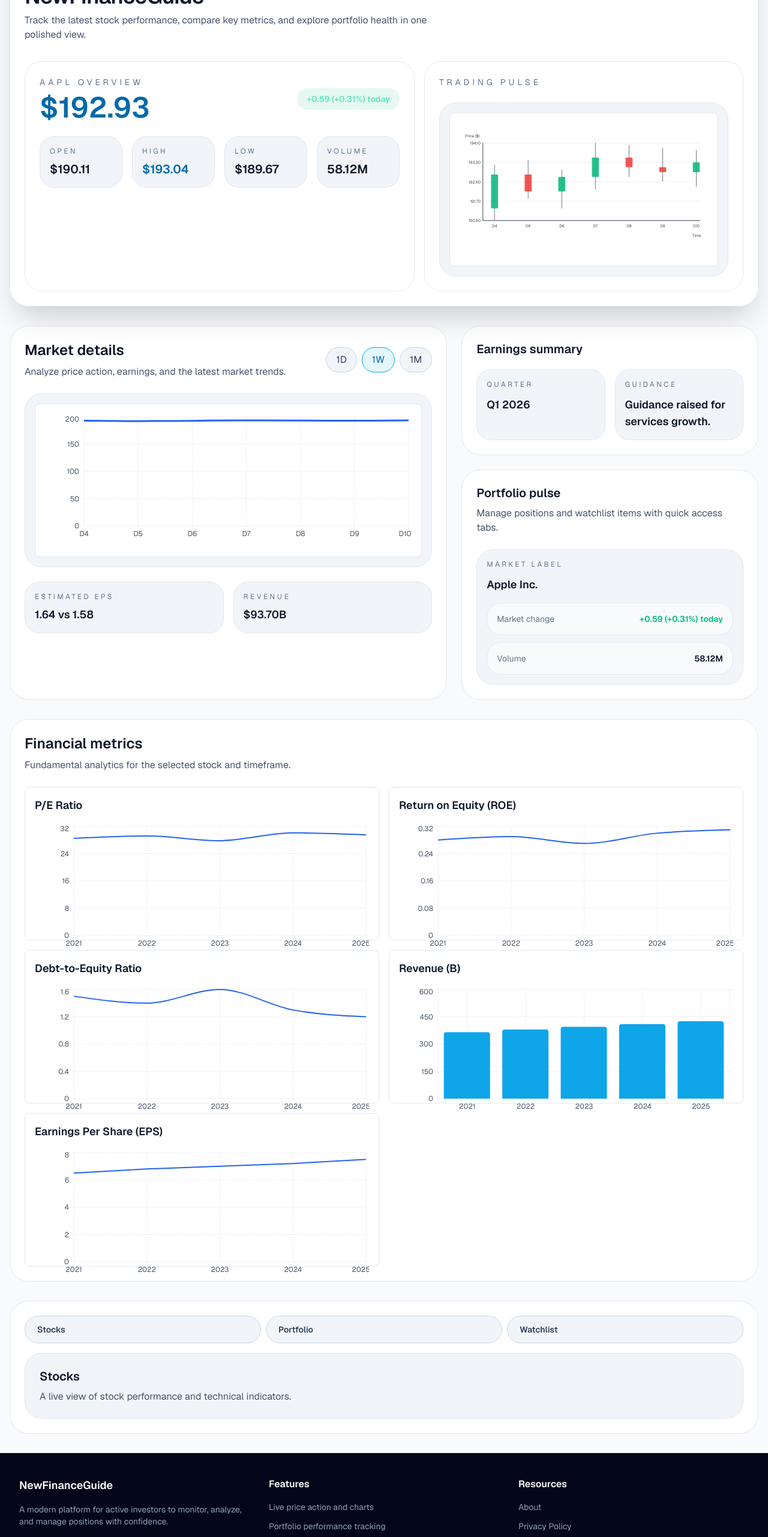
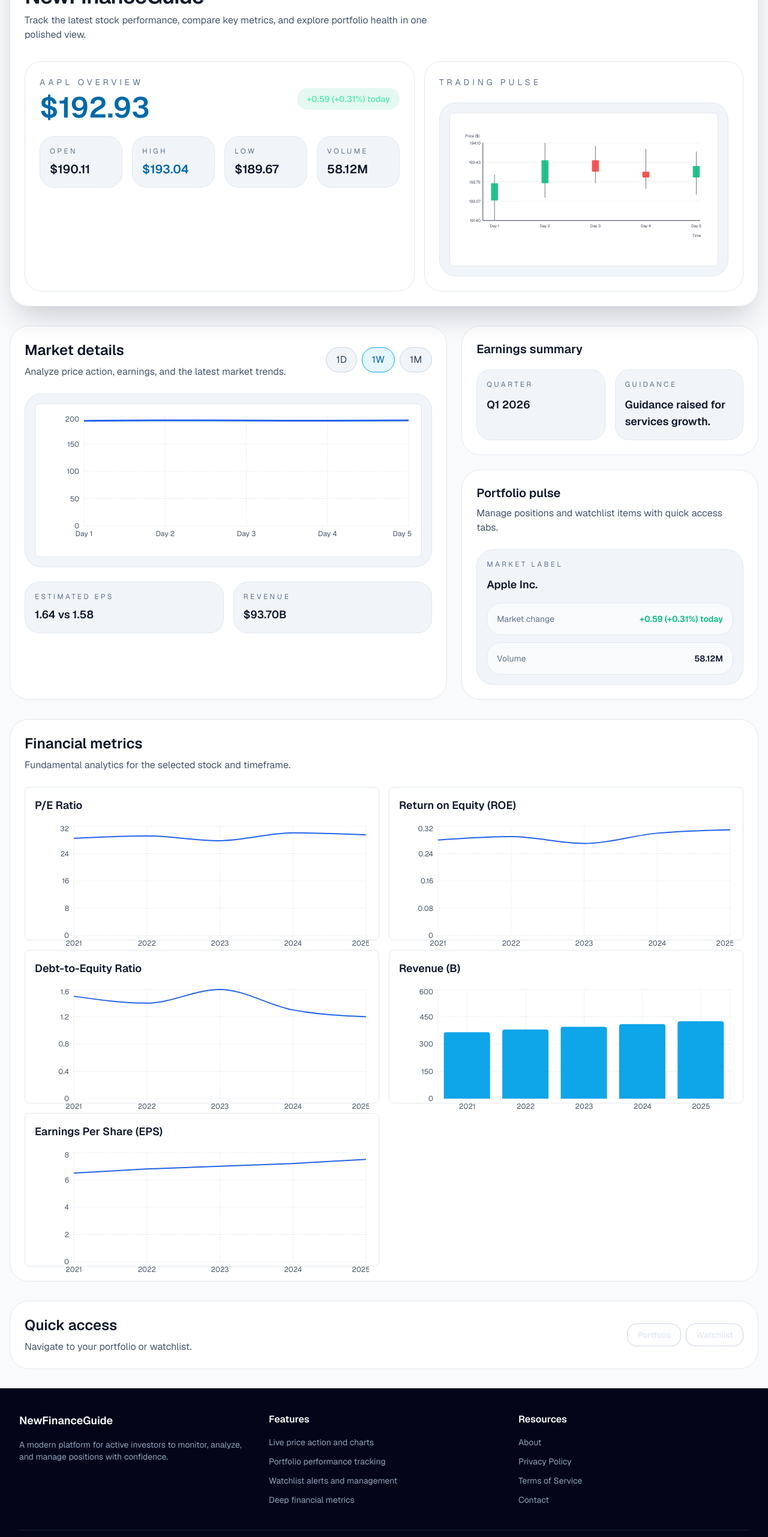
Before and after one commit to appcoder3-design/dashboard-app, a Next.js app: page / in a window 1280 px wide. Shown: the part 215-2778 px from the top of the page at 60% size. Built offline with nearby package versions, Linux system fonts and the light colour scheme.

Commit message:
Add period-specific chart data, fix data flow on symbol change, create separate Portfolio/Watchlist pages with routing

```diff
--- a/src/app/page.tsx
+++ b/src/app/page.tsx
@@ -1,14 +1,12 @@
 "use client";
 
 import { useEffect, useMemo, useState } from "react";
-import { Tab, Tabs, TabList, TabPanel } from "react-tabs";
-import "react-tabs/style/react-tabs.css";
+import Link from "next/link";
 import { useRealTimeData } from "../hooks/useRealTimeData";
+import { generatePeriodCandles, hashSymbol } from "../data/stocks";
 import PriceChart from "../components/PriceChart";
 import MetricsChart from "../components/MetricsChart";
 import CandlestickChart from "../components/CandlestickChart";
-import Portfolio from "../components/Portfolio";
-import Watchlist from "../components/Watchlist";
 
 const supportedSymbols = ["AAPL", "MSFT", "NVDA", "QQQ"];
 
@@ -33,7 +31,6 @@ export default function Home() {
     return savedTheme === "dark";
   });
   const [selectedPeriod, setSelectedPeriod] = useState<PeriodId>("1W");
-  const [activeTab, setActiveTab] = useState(0);
 
   const normalizedSymbol = symbolInput.trim().toUpperCase() || "AAPL";
   const data = useRealTimeData(normalizedSymbol);
@@ -46,7 +43,12 @@ export default function Home() {
   }, [isDarkMode]);
 
   const pointsCount = periods.find((period) => period.id === selectedPeriod)?.points ?? 7;
-  const visibleCandles = useMemo(() => data.candles.slice(-pointsCount), [data.candles, pointsCount]);
+  const seed = hashSymbol(normalizedSymbol);
+  const periodCandles = useMemo(
+    () => generatePeriodCandles(data.candles, selectedPeriod, seed),
+    [data.candles, selectedPeriod, seed]
+  );
+  const visibleCandles = useMemo(() => periodCandles.slice(-pointsCount), [periodCandles, pointsCount]);
 
   const displayData = {
     ...data,
@@ -233,26 +235,26 @@ export default function Home() {
         </section>
 
         <section className={`rounded-[32px] p-6 transition ${cardClasses}`}>
-          <Tabs selectedIndex={activeTab} onSelect={setActiveTab}>
-            <TabList className="grid gap-2 sm:grid-cols-3 mb-4">
-              <Tab className="rounded-3xl border border-slate-300 bg-slate-100 px-5 py-3 text-sm font-semibold text-slate-700 transition hover:border-sky-500 hover:text-sky-700 dark:border-slate-700 dark:bg-slate-900 dark:text-slate-300 dark:hover:border-cyan-400 dark:hover:text-white" selectedClassName="border-sky-500 bg-sky-500/10 text-sky-700 dark:border-cyan-400 dark:bg-cyan-500/10 dark:text-cyan-200">Stocks</Tab>
-              <Tab className="rounded-3xl border border-slate-300 bg-slate-100 px-5 py-3 text-sm font-semibold text-slate-700 transition hover:border-sky-500 hover:text-sky-700 dark:border-slate-700 dark:bg-slate-900 dark:text-slate-300 dark:hover:border-cyan-400 dark:hover:text-white" selectedClassName="border-sky-500 bg-sky-500/10 text-sky-700 dark:border-cyan-400 dark:bg-cyan-500/10 dark:text-cyan-200">Portfolio</Tab>
-              <Tab className="rounded-3xl border border-slate-300 bg-slate-100 px-5 py-3 text-sm font-semibold text-slate-700 transition hover:border-sky-500 hover:text-sky-700 dark:border-slate-700 dark:bg-slate-900 dark:text-slate-300 dark:hover:border-cyan-400 dark:hover:text-white" selectedClassName="border-sky-500 bg-sky-500/10 text-sky-700 dark:border-cyan-400 dark:bg-cyan-500/10 dark:text-cyan-200">Watchlist</Tab>
-            </TabList>
-
-            <TabPanel>
-              <div className={`rounded-[28px] p-6 transition ${softCardClasses}`}>
-                <h3 className="text-xl font-semibold text-slate-900 dark:text-slate-100">Stocks</h3>
-                <p className="mt-2 text-slate-600 dark:text-slate-400">A live view of stock performance and technical indicators.</p>
-              </div>
-            </TabPanel>
-            <TabPanel>
-              <Portfolio />
-            </TabPanel>
-            <TabPanel>
-              <Watchlist />
-            </TabPanel>
-          </Tabs>
+          <div className="flex items-center justify-between">
+            <div>
+              <h2 className="text-2xl font-semibold text-slate-900 dark:text-slate-100">Quick access</h2>
+              <p className="mt-2 text-slate-600 dark:text-slate-400">Navigate to your portfolio or watchlist.</p>
+            </div>
+            <div className="flex flex-col gap-2 sm:flex-row">
+              <Link
+                href="/portfolio"
+                className="rounded-2xl border border-slate-300 px-4 py-2 text-sm font-medium transition hover:border-sky-500 hover:bg-sky-500/10 dark:border-slate-700 dark:hover:border-cyan-400 dark:hover:bg-cyan-500/10"
+              >
+                Portfolio
+              </Link>
+              <Link
+                href="/watchlist"
+                className="rounded-2xl border border-slate-300 px-4 py-2 text-sm font-medium transition hover:border-sky-500 hover:bg-sky-500/10 dark:border-slate-700 dark:hover:border-cyan-400 dark:hover:bg-cyan-500/10"
+              >
+                Watchlist
+              </Link>
+            </div>
+          </div>
         </section>
       </div>
     </div>
--- /dev/null
+++ b/src/app/portfolio/page.tsx
@@ -0,0 +1,29 @@
+"use client";
+
+import Link from "next/link";
+import Portfolio from "../../components/Portfolio";
+
+export default function PortfolioPage() {
+  return (
+    <div className="min-h-screen bg-slate-50 text-slate-950 dark:bg-slate-950 dark:text-slate-100">
+      <div className="mx-auto max-w-7xl px-4 py-8">
+        <div className="mb-8 flex items-center justify-between">
+          <div>
+            <h1 className="text-4xl font-semibold tracking-tight">Portfolio</h1>
+            <p className="mt-2 text-slate-600 dark:text-slate-400">Manage your investment holdings and positions.</p>
+          </div>
+          <Link
+            href="/"
+            className="rounded-2xl border border-slate-300 px-4 py-2 text-sm font-medium transition hover:border-sky-500 hover:bg-sky-500/10 dark:border-slate-700 dark:hover:border-cyan-400 dark:hover:bg-cyan-500/10"
+          >
+            Back to Dashboard
+          </Link>
+        </div>
+
+        <div className="rounded-[32px] border border-slate-200 bg-white p-6 dark:border-slate-800 dark:bg-slate-900/90">
+          <Portfolio />
+        </div>
+      </div>
+    </div>
+  );
+}
--- /dev/null
+++ b/src/app/watchlist/page.tsx
@@ -0,0 +1,29 @@
+"use client";
+
+import Link from "next/link";
+import Watchlist from "../../components/Watchlist";
+
+export default function WatchlistPage() {
+  return (
+    <div className="min-h-screen bg-slate-50 text-slate-950 dark:bg-slate-950 dark:text-slate-100">
+      <div className="mx-auto max-w-7xl px-4 py-8">
+        <div className="mb-8 flex items-center justify-between">
+          <div>
+            <h1 className="text-4xl font-semibold tracking-tight">Watchlist</h1>
+            <p className="mt-2 text-slate-600 dark:text-slate-400">Track and monitor stocks of interest.</p>
+          </div>
+          <Link
+            href="/"
+            className="rounded-2xl border border-slate-300 px-4 py-2 text-sm font-medium transition hover:border-sky-500 hover:bg-sky-500/10 dark:border-slate-700 dark:hover:border-cyan-400 dark:hover:bg-cyan-500/10"
+          >
+            Back to Dashboard
+          </Link>
+        </div>
+
+        <div className="rounded-[32px] border border-slate-200 bg-white p-6 dark:border-slate-800 dark:bg-slate-900/90">
+          <Watchlist />
+        </div>
+      </div>
+    </div>
+  );
+}
--- a/src/data/stocks.ts
+++ b/src/data/stocks.ts
@@ -242,3 +242,42 @@ export function buildFallbackData(symbol: string): SymbolData {
     },
   };
 }
+
+export function generatePeriodCandles(
+  baseCandles: CandlePoint[],
+  period: "1D" | "1W" | "1M",
+  seed: number
+): CandlePoint[] {
+  if (period === "1D") {
+    // 5 past trading days with 5-min intervals (showing 5 candles for the last trading days)
+    return baseCandles.slice(-5).map((candle, idx) => ({
+      ...candle,
+      label: `Day ${idx + 1}`,
+    }));
+  } else if (period === "1W") {
+    // 5 past trading days with 1-day intervals
+    return baseCandles.slice(-5).map((candle, idx) => ({
+      ...candle,
+      label: `Day ${idx + 1}`,
+    }));
+  } else if (period === "1M") {
+    // All trading days in current calendar month (typically 20-22)
+    const daysInMonth = Math.floor(18 + (seed % 6)); // 18-23 trading days in a month
+    return Array.from({ length: daysInMonth }, (_, index) => {
+      const baseIndex = Math.floor((index / daysInMonth) * baseCandles.length);
+      const baseCandle = baseCandles[baseIndex] || baseCandles[baseCandles.length - 1];
+      const volatility = (Math.sin(index * 0.5 + seed) * 0.5 + 0.5) * 2;
+      const dayNum = index + 1;
+
+      return {
+        label: `${dayNum}`,
+        open: Number((baseCandle.open + (seed % 10 - 5) * volatility).toFixed(2)),
+        high: Number((baseCandle.high + (seed % 15 - 7) * volatility).toFixed(2)),
+        low: Number((baseCandle.low - (seed % 15 - 7) * volatility).toFixed(2)),
+        close: Number((baseCandle.close + (seed % 10 - 5) * volatility).toFixed(2)),
+      };
+    });
+  }
+
+  return baseCandles;
+}
--- a/src/hooks/useRealTimeData.ts
+++ b/src/hooks/useRealTimeData.ts
@@ -1,16 +1,28 @@
-import { useState, useEffect } from "react";
+import { useState, useEffect, useRef } from "react";
 import { SymbolData, dashboardData, buildFallbackData } from "../data/stocks";
 
 export function useRealTimeData(symbol: string) {
+  const normalizedSymbol = symbol.trim().toUpperCase() || "AAPL";
+  const prevSymbolRef = useRef(normalizedSymbol);
+
   const [data, setData] = useState<SymbolData>(() => {
-    const normalizedSymbol = symbol.trim().toUpperCase() || "AAPL";
     return dashboardData[normalizedSymbol] ?? buildFallbackData(normalizedSymbol);
   });
 
+  // Update data when symbol changes
+  useEffect(() => {
+    if (prevSymbolRef.current !== normalizedSymbol) {
+      prevSymbolRef.current = normalizedSymbol;
+      const newData = dashboardData[normalizedSymbol] ?? buildFallbackData(normalizedSymbol);
+      setData(newData);
+    }
+  }, [normalizedSymbol]);
+
+  // Simulate real-time market updates
   useEffect(() => {
     const interval = setInterval(() => {
       setData((prevData) => {
-        const change = (Math.random() - 0.5) * 2; // Random change between -1 and 1
+        const change = (Math.random() - 0.5) * 2;
         const newValue = Math.max(0, prevData.marketValue + change);
         const pctChange = ((newValue - prevData.marketValue) / prevData.marketValue) * 100;
         return {
@@ -19,7 +31,7 @@ export function useRealTimeData(symbol: string) {
           marketChange: `${change >= 0 ? "+" : ""}${change.toFixed(2)} (${pctChange >= 0 ? "+" : ""}${pctChange.toFixed(2)}%) today`,
         };
       });
-    }, 5000); // Update every 5 seconds
+    }, 5000);
 
     return () => clearInterval(interval);
   }, []);
```
